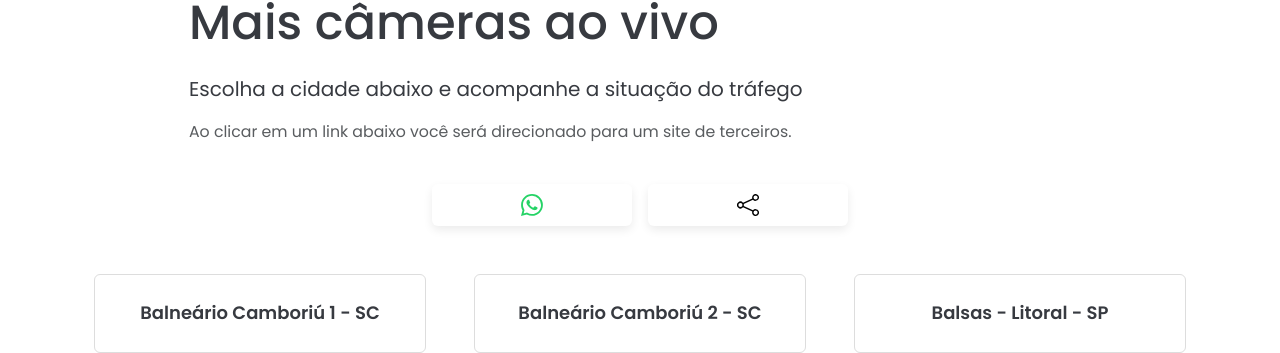
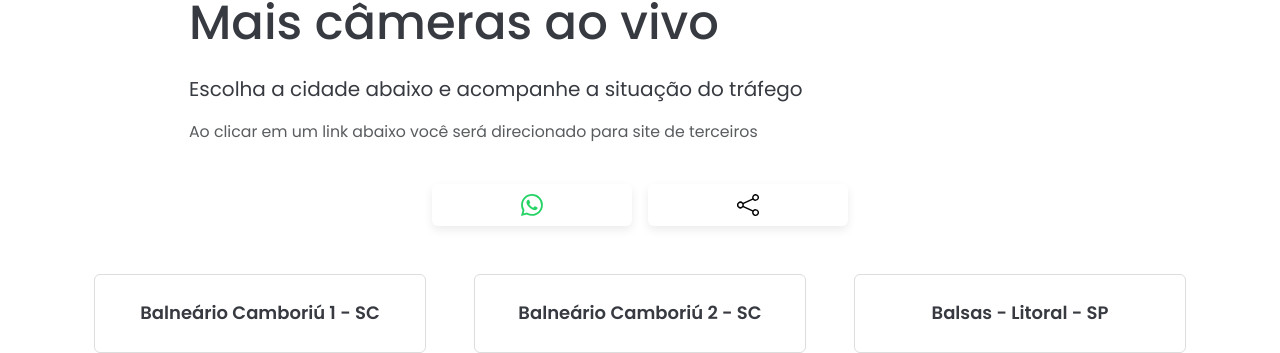
Before and after one commit to Sergio-Damm/transitoaovivo, a Jekyll site: the page built from pages/mais-cameras-ao-vivo/index.html, in a window 1280 px wide and 900 px high. Shown: the part 139-492 px from the top of the window. Built offline with Jekyll 4.4.1, drawn with Linux system fonts in a browser that asks for light colours; comment, search, counter and statistics services are not loaded.

Commit message:
mais cameras link para site de terceiros

```diff
--- a/pages/mais-cameras-ao-vivo/index.html
+++ b/pages/mais-cameras-ao-vivo/index.html
@@ -39,7 +39,7 @@ redirect_from:
 				<p class="h1-subtitle-content">Escolha a cidade abaixo e acompanhe a situação do tráfego</p>
 			</div>
 			<div class="col-12 col-md-10 mx-auto">
-				<p class="small text-muted mb-4">Ao clicar em um link abaixo você será direcionado para um site de terceiros.</p>
+				<p class="small text-muted mb-4">Ao clicar em um link abaixo você será direcionado para site de terceiros</p>
 			</div>
   		</div>
 	</div>
```
